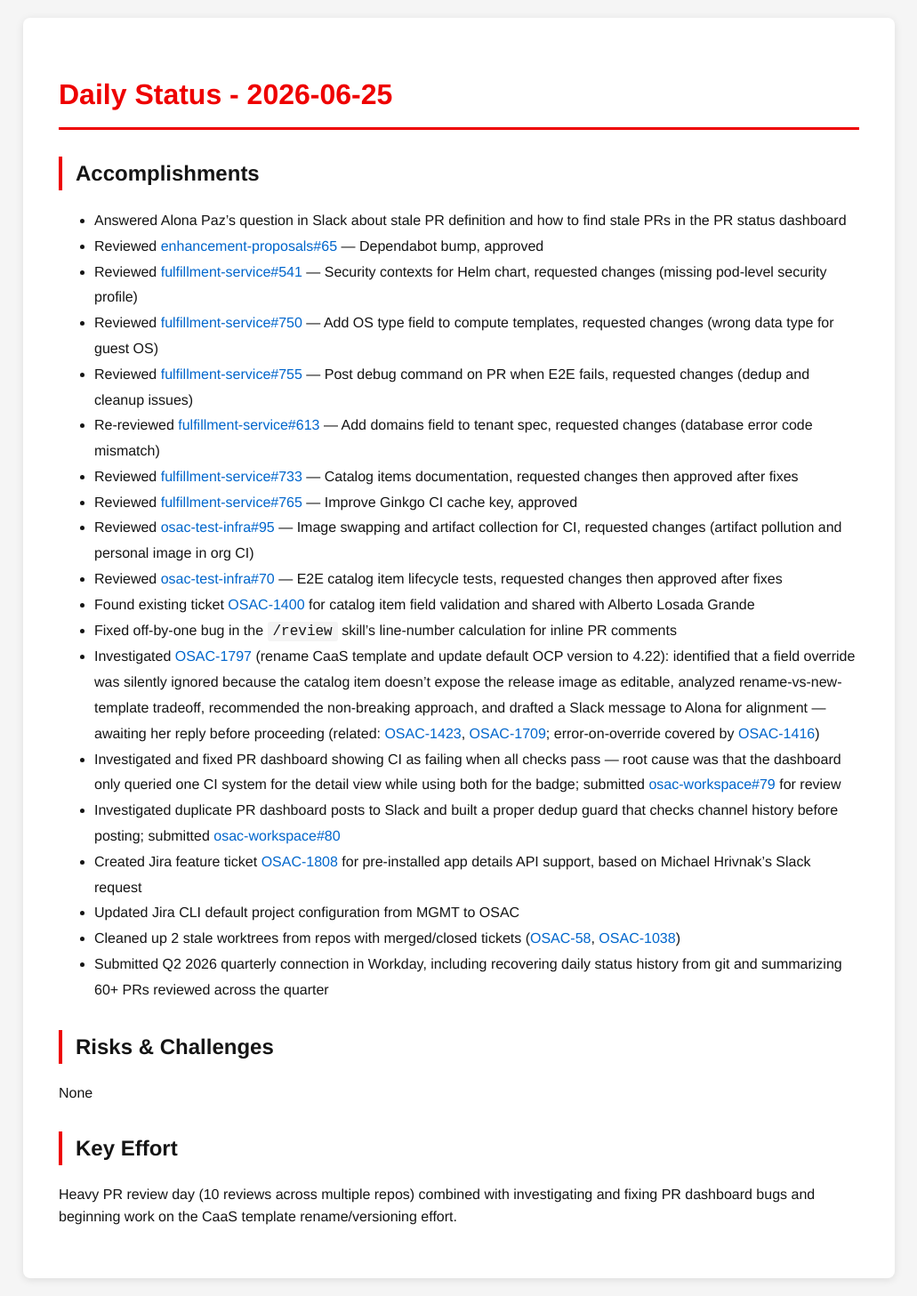
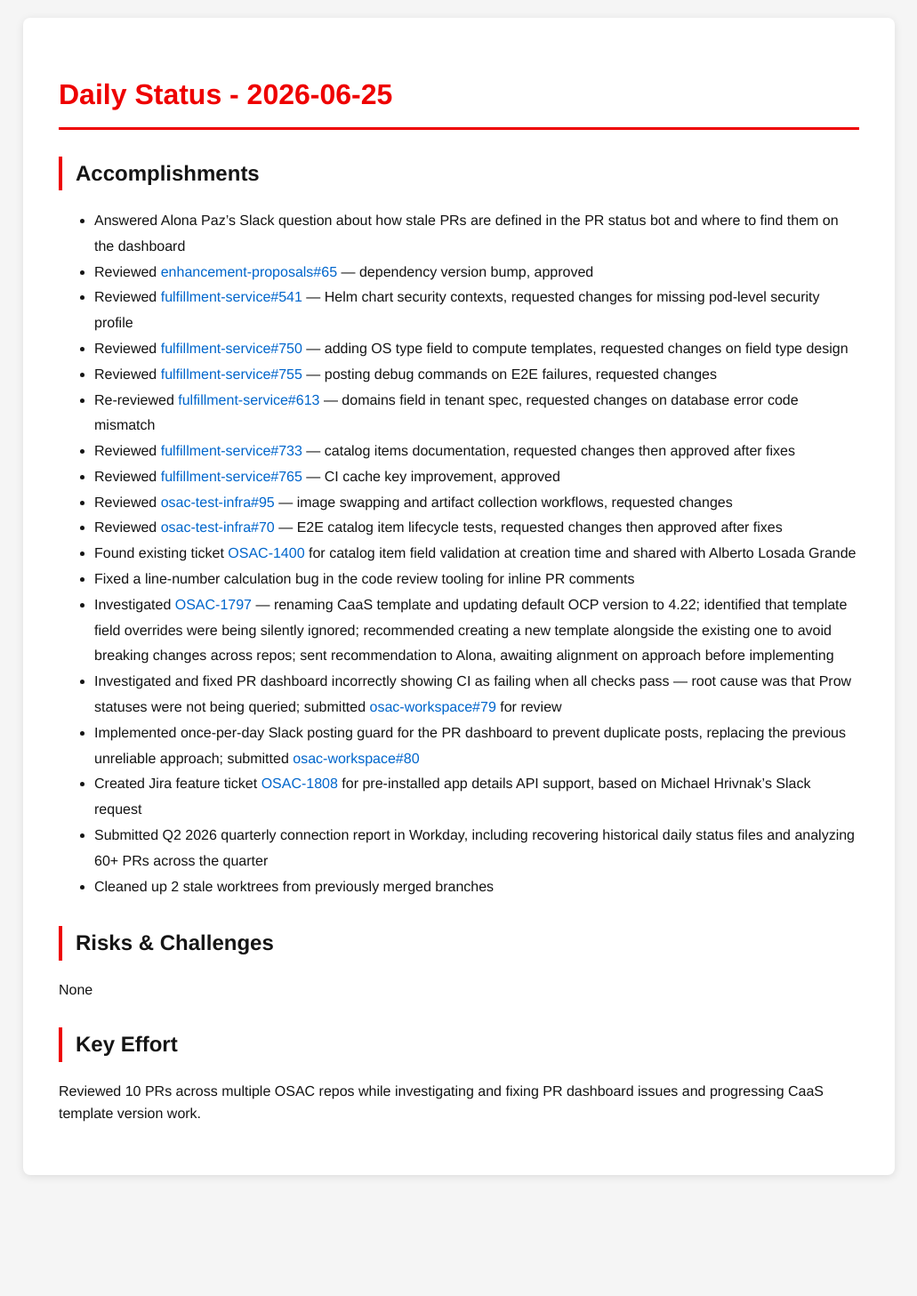
Before and after one commit to tzvatot/daily-status, a Jekyll site: the page built from 2026-06-25.md, in a window 1280 px wide. Shown: the whole page at 89% size, without its empty margins (124-1155 px from the left). Built offline with Jekyll 4.4.1, drawn with Linux system fonts in a browser that asks for light colours; after the commit the page ends 1341 px from its top, so only the background shows below that.

Commit message:
Daily status update - 2026-06-25

```diff
--- a/2026-06-25.md
+++ b/2026-06-25.md
@@ -7,28 +7,27 @@
 # Daily Status - 2026-06-25
 
 ## Accomplishments
-- Answered Alona Paz's question in Slack about stale PR definition and how to find stale PRs in the PR status dashboard
-- Reviewed [enhancement-proposals#65](https://github.com/osac-project/enhancement-proposals/pull/65) — Dependabot bump, approved
-- Reviewed [fulfillment-service#541](https://github.com/osac-project/fulfillment-service/pull/541) — Security contexts for Helm chart, requested changes (missing pod-level security profile)
-- Reviewed [fulfillment-service#750](https://github.com/osac-project/fulfillment-service/pull/750) — Add OS type field to compute templates, requested changes (wrong data type for guest OS)
-- Reviewed [fulfillment-service#755](https://github.com/osac-project/fulfillment-service/pull/755) — Post debug command on PR when E2E fails, requested changes (dedup and cleanup issues)
-- Re-reviewed [fulfillment-service#613](https://github.com/osac-project/fulfillment-service/pull/613) — Add domains field to tenant spec, requested changes (database error code mismatch)
-- Reviewed [fulfillment-service#733](https://github.com/osac-project/fulfillment-service/pull/733) — Catalog items documentation, requested changes then approved after fixes
-- Reviewed [fulfillment-service#765](https://github.com/osac-project/fulfillment-service/pull/765) — Improve Ginkgo CI cache key, approved
-- Reviewed [osac-test-infra#95](https://github.com/osac-project/osac-test-infra/pull/95) — Image swapping and artifact collection for CI, requested changes (artifact pollution and personal image in org CI)
+- Answered Alona Paz's Slack question about how stale PRs are defined in the PR status bot and where to find them on the dashboard
+- Reviewed [enhancement-proposals#65](https://github.com/osac-project/enhancement-proposals/pull/65) — dependency version bump, approved
+- Reviewed [fulfillment-service#541](https://github.com/osac-project/fulfillment-service/pull/541) — Helm chart security contexts, requested changes for missing pod-level security profile
+- Reviewed [fulfillment-service#750](https://github.com/osac-project/fulfillment-service/pull/750) — adding OS type field to compute templates, requested changes on field type design
+- Reviewed [fulfillment-service#755](https://github.com/osac-project/fulfillment-service/pull/755) — posting debug commands on E2E failures, requested changes
+- Re-reviewed [fulfillment-service#613](https://github.com/osac-project/fulfillment-service/pull/613) — domains field in tenant spec, requested changes on database error code mismatch
+- Reviewed [fulfillment-service#733](https://github.com/osac-project/fulfillment-service/pull/733) — catalog items documentation, requested changes then approved after fixes
+- Reviewed [fulfillment-service#765](https://github.com/osac-project/fulfillment-service/pull/765) — CI cache key improvement, approved
+- Reviewed [osac-test-infra#95](https://github.com/osac-project/osac-test-infra/pull/95) — image swapping and artifact collection workflows, requested changes
 - Reviewed [osac-test-infra#70](https://github.com/osac-project/osac-test-infra/pull/70) — E2E catalog item lifecycle tests, requested changes then approved after fixes
-- Found existing ticket [OSAC-1400](https://redhat.atlassian.net/browse/OSAC-1400) for catalog item field validation and shared with Alberto Losada Grande
-- Fixed off-by-one bug in the `/review` skill's line-number calculation for inline PR comments
-- Investigated [OSAC-1797](https://redhat.atlassian.net/browse/OSAC-1797) (rename CaaS template and update default OCP version to 4.22): identified that a field override was silently ignored because the catalog item doesn't expose the release image as editable, analyzed rename-vs-new-template tradeoff, recommended the non-breaking approach, and drafted a Slack message to Alona for alignment — awaiting her reply before proceeding (related: [OSAC-1423](https://redhat.atlassian.net/browse/OSAC-1423), [OSAC-1709](https://redhat.atlassian.net/browse/OSAC-1709); error-on-override covered by [OSAC-1416](https://redhat.atlassian.net/browse/OSAC-1416))
-- Investigated and fixed PR dashboard showing CI as failing when all checks pass — root cause was that the dashboard only queried one CI system for the detail view while using both for the badge; submitted [osac-workspace#79](https://github.com/osac-project/osac-workspace/pull/79) for review
-- Investigated duplicate PR dashboard posts to Slack and built a proper dedup guard that checks channel history before posting; submitted [osac-workspace#80](https://github.com/osac-project/osac-workspace/pull/80)
+- Found existing ticket [OSAC-1400](https://redhat.atlassian.net/browse/OSAC-1400) for catalog item field validation at creation time and shared with Alberto Losada Grande
+- Fixed a line-number calculation bug in the code review tooling for inline PR comments
+- Investigated [OSAC-1797](https://redhat.atlassian.net/browse/OSAC-1797) — renaming CaaS template and updating default OCP version to 4.22; identified that template field overrides were being silently ignored; recommended creating a new template alongside the existing one to avoid breaking changes across repos; sent recommendation to Alona, awaiting alignment on approach before implementing
+- Investigated and fixed PR dashboard incorrectly showing CI as failing when all checks pass — root cause was that Prow statuses were not being queried; submitted [osac-workspace#79](https://github.com/osac-project/osac-workspace/pull/79) for review
+- Implemented once-per-day Slack posting guard for the PR dashboard to prevent duplicate posts, replacing the previous unreliable approach; submitted [osac-workspace#80](https://github.com/osac-project/osac-workspace/pull/80)
 - Created Jira feature ticket [OSAC-1808](https://redhat.atlassian.net/browse/OSAC-1808) for pre-installed app details API support, based on Michael Hrivnak's Slack request
-- Updated Jira CLI default project configuration from MGMT to OSAC
-- Cleaned up 2 stale worktrees from repos with merged/closed tickets ([OSAC-58](https://redhat.atlassian.net/browse/OSAC-58), [OSAC-1038](https://redhat.atlassian.net/browse/OSAC-1038))
-- Submitted Q2 2026 quarterly connection in Workday, including recovering daily status history from git and summarizing 60+ PRs reviewed across the quarter
+- Submitted Q2 2026 quarterly connection report in Workday, including recovering historical daily status files and analyzing 60+ PRs across the quarter
+- Cleaned up 2 stale worktrees from previously merged branches
 
 ## Risks & Challenges
 None
 
 ## Key Effort
-Heavy PR review day (10 reviews across multiple repos) combined with investigating and fixing PR dashboard bugs and beginning work on the CaaS template rename/versioning effort.
+Reviewed 10 PRs across multiple OSAC repos while investigating and fixing PR dashboard issues and progressing CaaS template version work.
```
